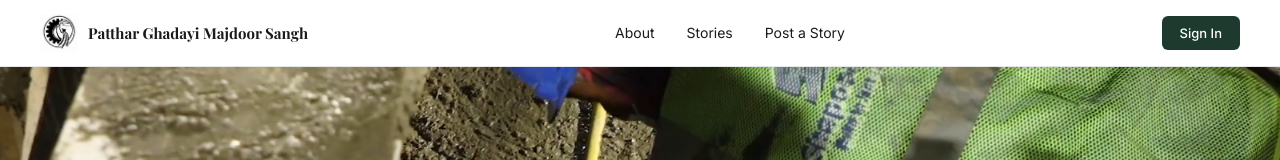
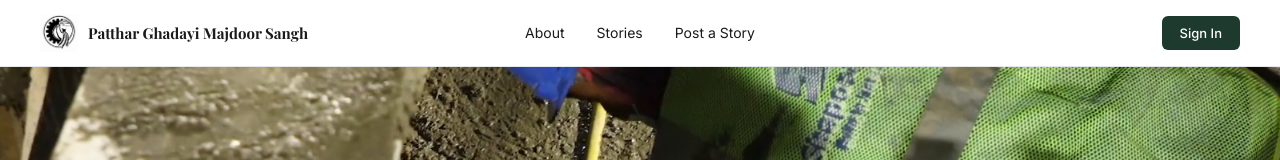
Before and after one commit to kondhiaprojects/Patthar_Ghadayi, a React (Create React App) app in the folder frontend/: page / in a window 1280 px wide. Shown: the top 160 px of the page. Built offline with nearby package versions, Linux system fonts and the light colour scheme; no server answers.

Commit message:
navbar center align again

```diff
--- a/frontend/src/components/Navbar.js
+++ b/frontend/src/components/Navbar.js
@@ -15,21 +15,23 @@ export default function Navbar() {
 
   return (
   <nav className="navbar">
-      {/* Left: Logo */}
+    {/* Left: Logo — fixed width */}
+    <div style={{ flex: 1 }}>
       <Link to="/" className="navbar-logo">
         <img src="/logo.png" alt="Patthar Ghadayi Majdoor Sangh Logo" className="navbar-logo-img" />
         <span style={{ whiteSpace: 'nowrap' }}>Patthar Ghadayi Majdoor Sangh</span>
       </Link>
+    </div>
 
-      {/* Center: Nav links — always show all 3 */}
-      <div className="navbar-links" style={{ flex: 1, justifyContent: 'center' }}>
+    {/* Center: Nav links */}
+    <div className="navbar-links">
       <Link to="/about">About</Link>
       <Link to="/stories">Stories</Link>
       <Link to={user ? '/post' : '/auth'}>Post a Story</Link>
     </div>
 
-      {/* Right: Auth */}
-      <div className="navbar-right">
+    {/* Right: Auth — same flex:1 as left, aligned to end */}
+    <div style={{ flex: 1, display: 'flex', justifyContent: 'flex-end' }}>
       {user ? (
         <div className="navbar-user" onClick={() => setOpen(p => !p)}>
           <div className="navbar-user-avatar">
```
Lines whose indentation alone changed are shown as unchanged.
